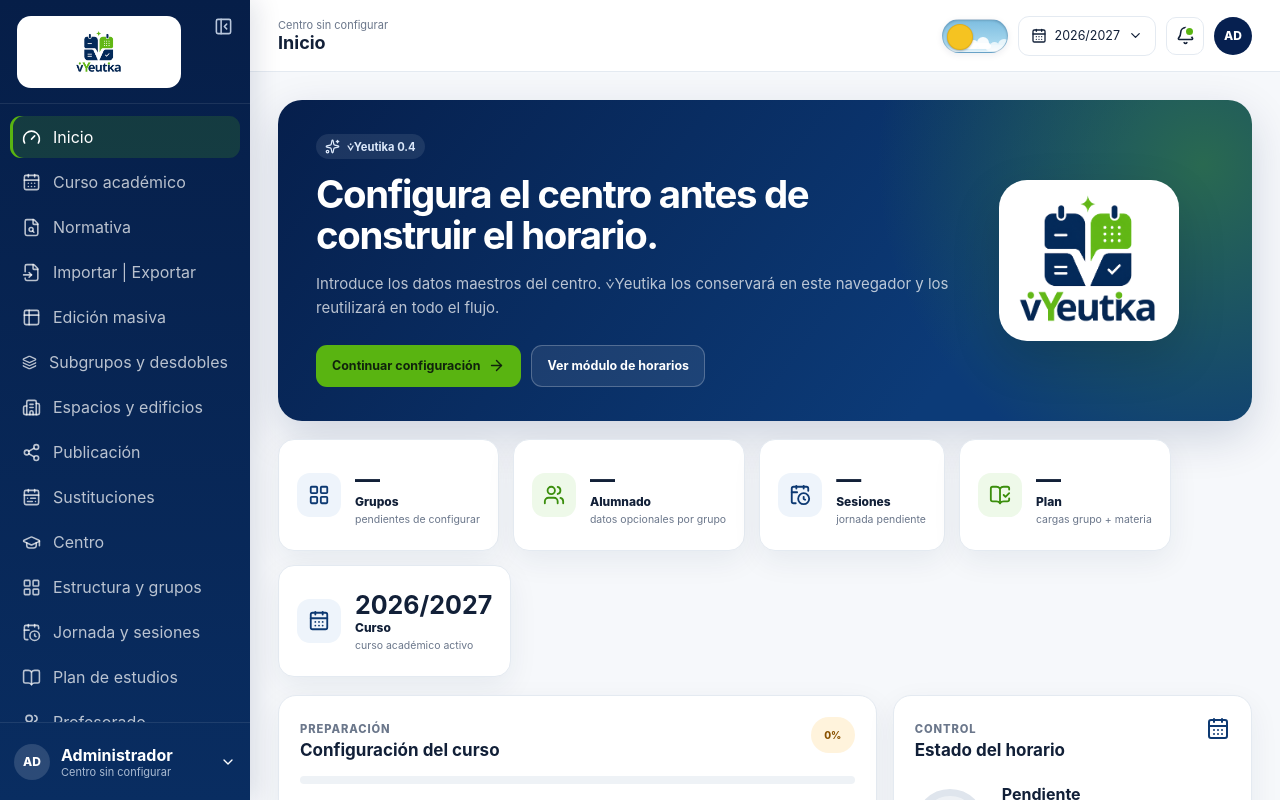
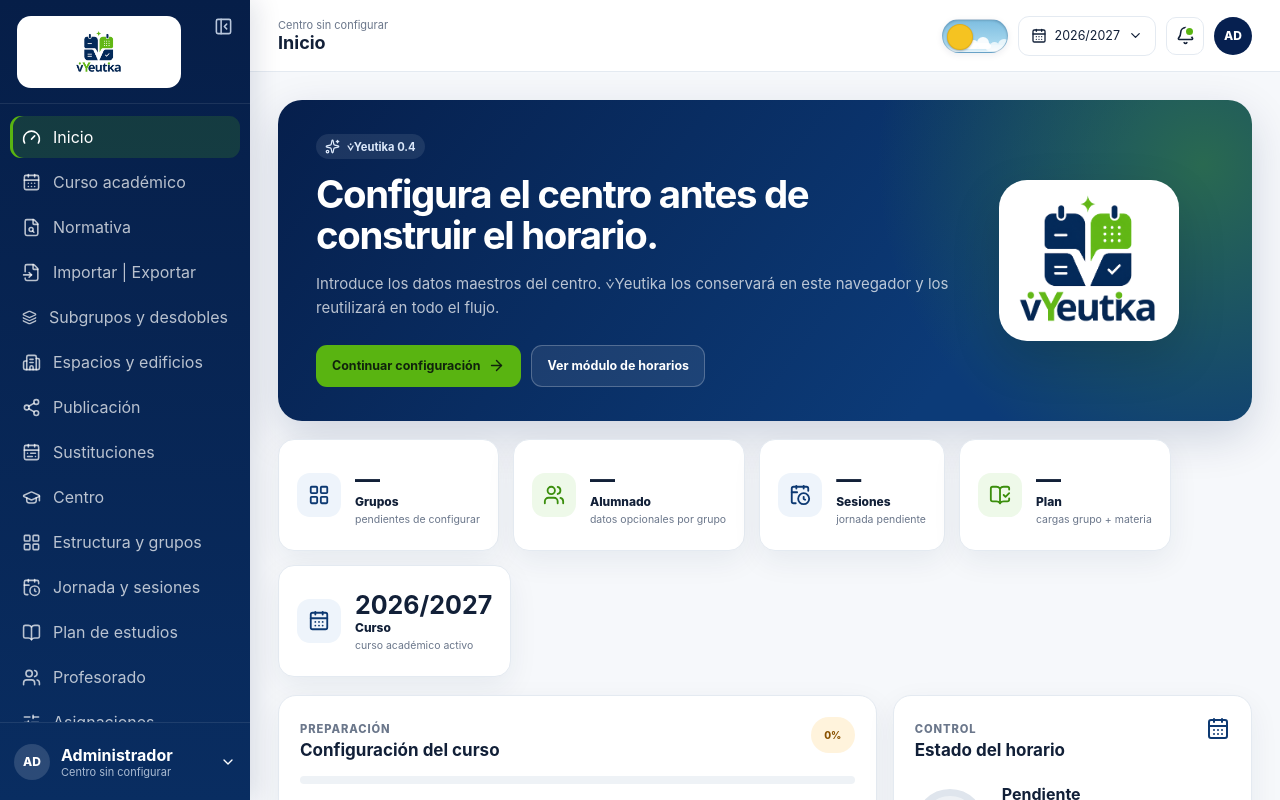
Before and after one commit to viCasco/viyeutika, a React (Vite) app: page / in a window 1280 px wide. Shown: the top 800 px of the page. Built offline with nearby package versions, Linux system fonts and the light colour scheme.

Commit message:
ux: remove standalone bulk editing navigation

```diff
--- a/src/App.tsx
+++ b/src/App.tsx
@@ -2,7 +2,7 @@ import { useEffect, useMemo, useState } from 'react'
 import {
   Bell, BookOpen, CalendarClock, CalendarDays, ChevronDown, ClipboardCheck,
   Building2, CalendarRange, FileInput, FileSearch, Gauge, GraduationCap, Layers3, LayoutGrid, Menu, PanelLeftClose,
-  Share2, ShieldCheck, SlidersHorizontal, Sparkles, Table2, Users, X,
+  Share2, ShieldCheck, SlidersHorizontal, Sparkles, Users, X,
 } from 'lucide-react'
 import { Logo } from './components/Logo'
 import { PlaceholderPage } from './components/PlaceholderPage'
@@ -20,7 +20,6 @@ import { AssignmentsPage } from './pages/AssignmentsPage'
 import { RulesPage } from './pages/RulesPage'
 import { PrevalidationPage } from './pages/PrevalidationPage'
 import { GenerationPage } from './pages/GenerationPage'
-import { BulkEditPage } from './pages/BulkEditPage'
 import { SubgroupsPage } from './pages/SubgroupsPage'
 import { SpacesPage } from './pages/SpacesPage'
 import { PublicationPage } from './pages/PublicationPage'
@@ -33,7 +32,6 @@ const navigation = [
   { path: '/cursos', label: 'Curso académico', icon: CalendarDays },
   { path: '/normativa', label: 'Normativa', icon: FileSearch },
   { path: '/proyecto-json', label: 'Importar | Exportar', icon: FileInput },
-  { path: '/edicion-masiva', label: 'Edición masiva', icon: Table2 },
   { path: '/subgrupos', label: 'Subgrupos y desdobles', icon: Layers3 },
   { path: '/espacios', label: 'Espacios y edificios', icon: Building2 },
   { path: '/publicacion', label: 'Publicación', icon: Share2 },
@@ -53,7 +51,6 @@ const descriptions: Record<string,string> = {
   '/cursos': 'Creación, histórico y estado de los cursos académicos.',
   '/normativa': 'Fuentes normativas, extracción de reglas y revisión antes de aplicar plantillas.',
   '/proyecto-json': 'Importación de plantillas y exportación de horarios, informes y respaldos.',
-  '/edicion-masiva': 'Edición rápida y pegado tabular validado para profesorado, plan y asignaciones.',
   '/subgrupos': 'Desdobles, optativas y simultaneidad compatible dentro de grupos base.',
   '/espacios': 'Aulas, instalaciones, edificios, disponibilidad y desplazamientos.',
   '/publicacion': 'Publicación versionada y preparación de permisos para colaboración.',
@@ -71,7 +68,7 @@ const getRoute = () => {
   const [path]=normalized.split('?')
   if(path==='/configuracion')return '/centro'
   if(path==='/generacion')return '/horarios'
-  if(path==='/exportaciones')return '/proyecto-json'
+  if(path==='/exportaciones'||path==='/edicion-masiva')return '/proyecto-json'
   return path
 }
 
@@ -105,7 +102,6 @@ export default function App() {
     if (route === '/materias') return <StudyPlanPage project={project} navigate={go}/>
     if (route === '/normativa') return <NormativePage project={project}/>
     if (route === '/proyecto-json') return <ProjectImportPage project={project} navigate={go}/>
-    if (route === '/edicion-masiva') return <BulkEditPage project={project} navigate={go}/>
     if (route === '/subgrupos') return <SubgroupsPage project={project} navigate={go}/>
     if (route === '/espacios') return <SpacesPage project={project} navigate={go}/>
     if (route === '/publicacion') return <PublicationPage project={project}/>
```
